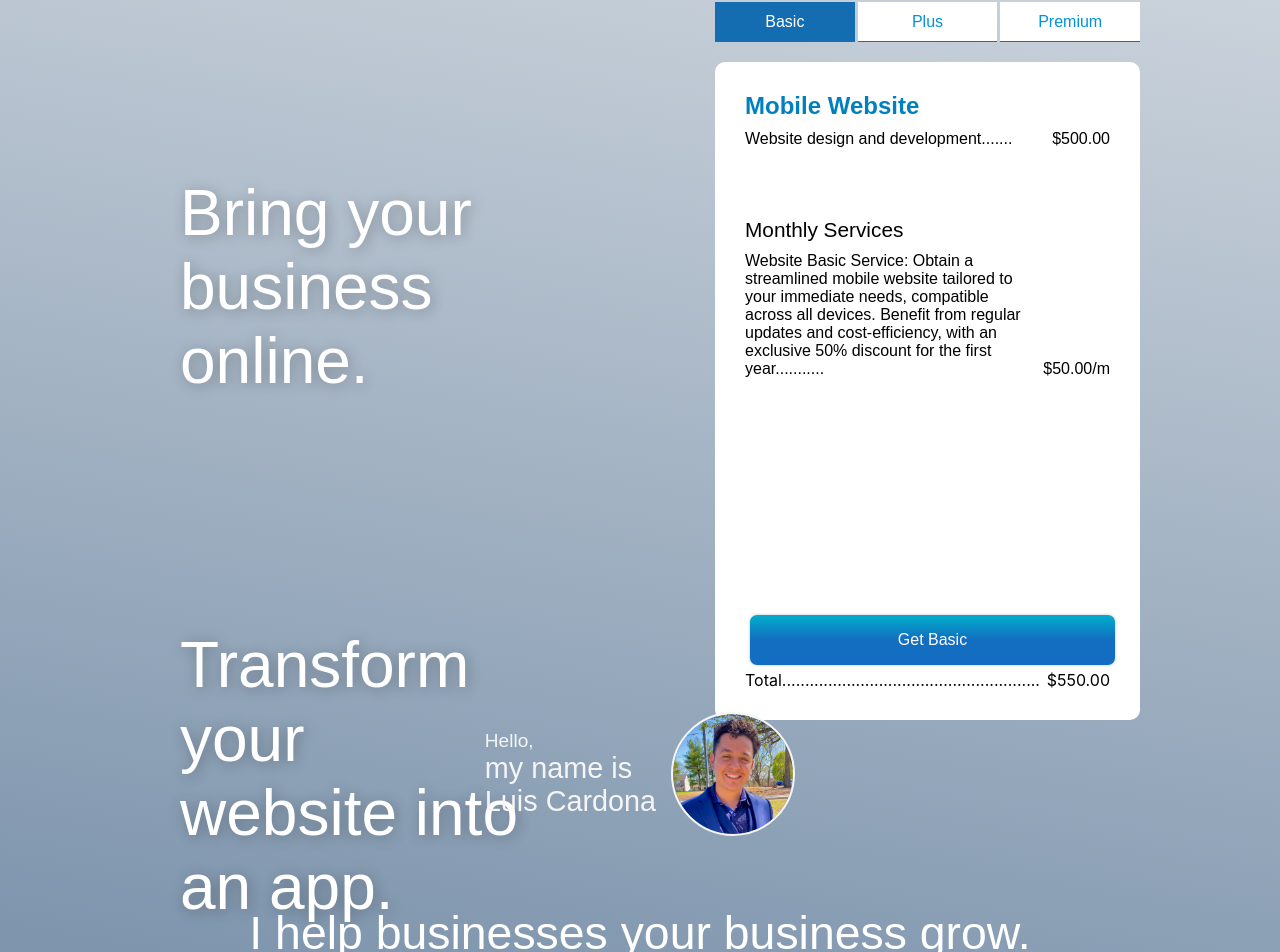
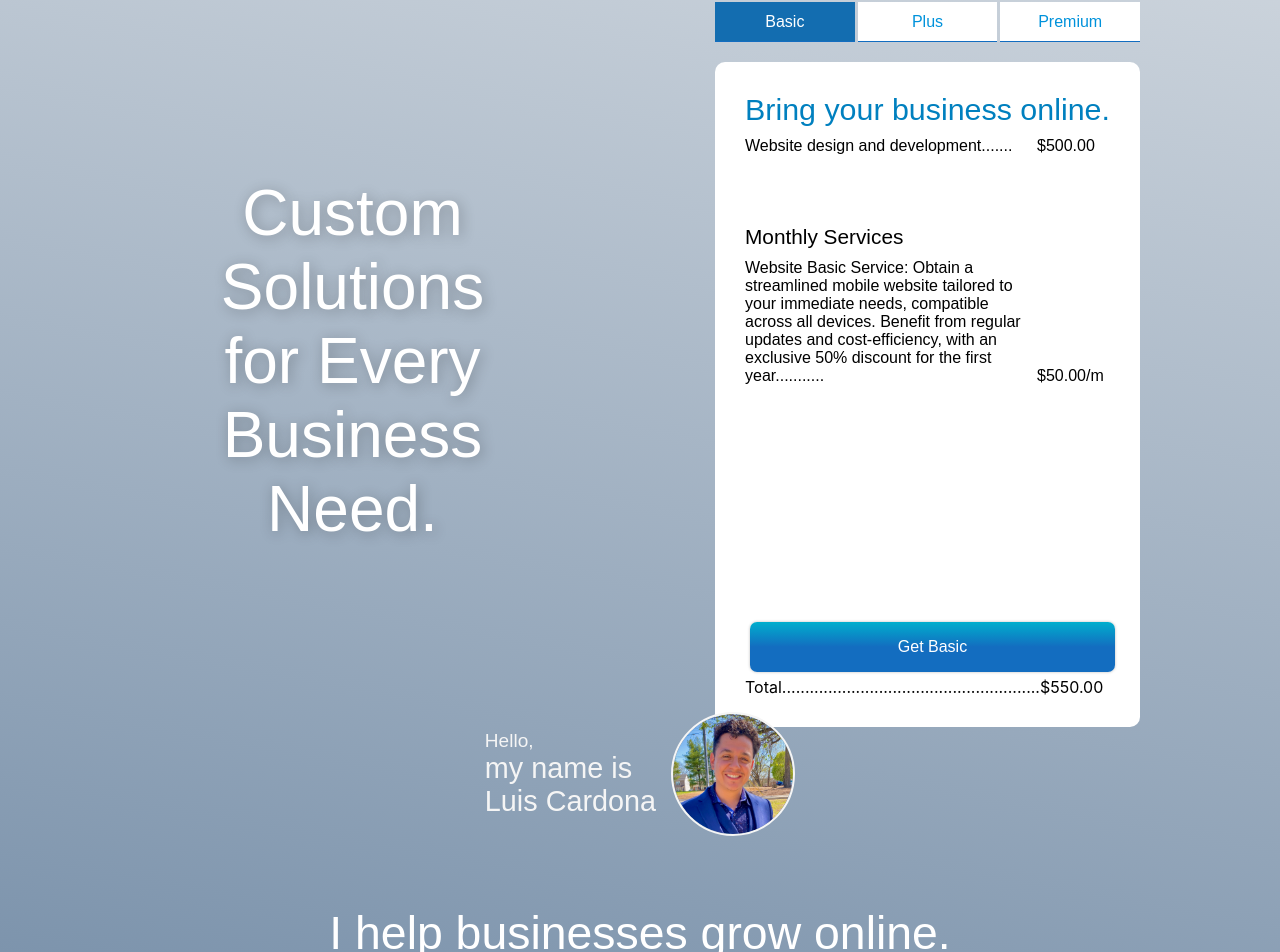
Before and after one commit to louieLouie117/react-portfolio, a React (Create React App) app in the folder client/: page / in a window 1280 px wide. Shown: the part 651-1603 px from the top of the page. Built offline with nearby package versions, Linux system fonts and the light colour scheme.

Commit message:
NewPricing

```diff
--- a/client/src/components/LandingPage/HeroBanner.jsx
+++ b/client/src/components/LandingPage/HeroBanner.jsx
@@ -76,7 +76,7 @@ window.onload = function() {
                   <img id="PortfolioImg" src="/img/PortfolioPhoto350.png" alt="" />
                   </div>
                   <footer>
-                  <h2>I help businesses your business grow.</h2>
+                  <h2>I help businesses grow online.</h2>
 
 
                   </footer>
--- a/client/src/components/LandingPage/Services.jsx
+++ b/client/src/components/LandingPage/Services.jsx
@@ -21,22 +21,27 @@ function Services(props) {
             <ul className='pricing-container' style={PlusServers}>
             <li>Website design and development.......</li>
             <li>$500.00</li>
+
             <li>Setup Online Marketing.......</li>
             <li>$500.00</li>
+
             <li>Logo and Branding.......</li>
-            <li>$2,000.00</li>
+            <li>$500.00</li>
             </ul>
         );
     };
 
     const renderPremiumService = () => {
         return (
-            <ul className='pricing-container' style={brandingLogoIntegration}>
-            <li>App design and development....</li>
+            <ul className='pricing-container' style={PremiumServicesStyles}>
+            <li>App design.......</li>
             <li>$1,000.00</li>
 
-            <li>Database</li>
-            <li>$5,000.00</li>
+            <li>App development.......</li>
+            <li>$2,000.00</li>
+
+            <li>Database.........</li>
+            <li>$3,500.00</li>
             </ul>
         );
     };
@@ -47,7 +52,7 @@ function Services(props) {
 
     <ServicesStyles></ServicesStyles>
     // service tile
-    const [ServiceTile, setServiceTile] = useState('Mobile Website');
+    const [ServiceTile, setServiceTile] = useState('Bring your business online.');
     // service description
     const [ServiceDescription, setServiceDescription] = useState('Website Basic Service: Obtain a streamlined mobile website tailored to your immediate needs, compatible across all devices. Benefit from regular updates and cost-efficiency, with an exclusive 50% discount for the first year.');
     // service purchase link
@@ -59,7 +64,7 @@ function Services(props) {
 
 
     // branding logo integration
-    const [brandingLogoIntegration, setBrandingLogoIntegration] = useState({display: 'none'});
+    const [PremiumServicesStyles, setPremiumServicesStyles] = useState({display: 'none'});
     // total amount
     const [TotalAmount, setTotalAmount] = useState('$550.00');
     // analytics integration
@@ -72,12 +77,11 @@ function Services(props) {
     const [plusServiceBTNStyles, setPlusServiceBTNStyles] = useState({backgroundColor: 'white', color: '#0092db'});
     const [premiumServiceBTNStyles, setPremiumServiceBTNStyles] = useState({backgroundColor: 'white', color: '#0092db'});
     // branding styles
-    const [brandingStyles] = useState({color: '#0092db'});
 
 // basicServiceHandler
 const basicServiceHandler = () => {
     //service tile
-    setServiceTile('Mobile Website');
+    setServiceTile('Bring your business online.');
     // service description
     setServiceDescription('Website Basic Service: Obtain a streamlined mobile website tailored to your immediate needs, compatible across all devices. Benefit from regular updates and cost-efficiency, with an exclusive 50% discount for the first year.');
     setBasicServiceBTNStyles({backgroundColor: '#136db0', color: 'white'});
@@ -91,7 +95,9 @@ const basicServiceHandler = () => {
     // payment integration
 
     setPlusServers({display: 'none'});
-    setBrandingLogoIntegration({display: 'none'});
+    setPremiumServicesStyles({display: 'none'});
+
+    setBasicServicesStyles({display: 'grid'});
 
     setTotalAmount('$550.00');
 
@@ -100,7 +106,7 @@ const basicServiceHandler = () => {
 // plusServiceHandler
 const plusServiceHandler = () => {
     //service tile
-    setServiceTile('Website & Marketing');
+    setServiceTile('Establish a unique brand identity.');
     // service description
     setServiceDescription('Plus: Enhance your website and kickstart online marketing. Integrated Geo-targeted marketing for local visibility and keyword optimization for search engines.');
     setPlusServiceBTNStyles({backgroundColor: '#136db0', color: 'white'});
@@ -117,17 +123,23 @@ const plusServiceHandler = () => {
     // display basic service none renderBasicService
     setBasicServicesStyles({display: 'none'});
 
-    // brandingLogoIntegration
-    setBrandingLogoIntegration({display: 'none'});
+    // PremiumServicesStyles
+    setPremiumServicesStyles({display: 'none'});
     // analytics integration
     setPlusServers({display: 'grid'});
+
+    // BasicServicesStyles
+    setBasicServicesStyles({display: 'none'});
     setHighlightAnalytics({color: '#0092db'});
 }
 
 // premiumServiceHandler
 const premiumServiceHandler = () => {
+
+    setBasicServicesStyles({display: 'none'});
+    setPlusServers({display: 'none'});
     //service tile
-    setServiceTile('Website & App');
+    setServiceTile('Transform your website into an app.');
     // service description
     setServiceDescription('Premium: Get a custom logo design aligned with your business identity.Elevate your social media presence with regular content posting to engage your audience.');
     setPremiumServiceBTNStyles( {backgroundColor: '#136db0', color: 'white'});
@@ -143,11 +155,10 @@ const premiumServiceHandler = () => {
     // total amount
     setTotalAmount('$6,740.00');
 
-   // analytics integration
-    setPlusServers({display: 'grid'});
     setHighlightAnalytics({color: 'black'});
-    // brandingLogoIntegration
-    setBrandingLogoIntegration({display: 'grid'});
+    // PremiumServicesStyles
+    setPremiumServicesStyles({display: 'grid'});
+
 
 
 
@@ -173,9 +184,7 @@ const premiumServiceHandler = () => {
                 <section className='Cost-Container'>
                 <aside>
 
-        <h1>Bring your business online.</h1>
-        <h1>Transform your website into an app.</h1>
-        <h1>Establish a unique brand identity</h1>
+        <h1>Custom Solutions for Every Business Need.</h1>
 
         </aside>
 
--- a/client/src/modules/LandingPageStyles.css
+++ b/client/src/modules/LandingPageStyles.css
@@ -847,7 +847,7 @@ li ::-webkit-scrollbar {
 
 .myHeader-container>header>footer>h2{
   color: white;
-  font: 1.9em sans-serif;
+  font: 2.5em sans-serif;
   padding: 30px;
 }
 
--- a/client/src/modules/ServicesStyles.css
+++ b/client/src/modules/ServicesStyles.css
@@ -52,6 +52,7 @@
 
 .ServicesCard>li>header>h2{
     color: #0080BF;
+    font: 1.9em sans-serif;
 }
 
 .ServicesCard>li>h2{
@@ -128,13 +129,12 @@
 }
 
 .Cost-Container>aside h1{
-    font: 1.8em sans-serif;
+    font: 2em sans-serif;
     color: white;
     text-align: left;
     padding: 28px;
-
-    /* Show on text*/
     text-shadow: 2px 2px 14px #00000046;
+    text-align: center;
 }
 
 
@@ -168,9 +168,7 @@
     align-items: flex-end;
 }
 
-.pricing-container>li:last-of-type{
-justify-items: flex-end;
-}
+
 
 .ServicesCard>li>h3{
     font: 1em sans-serif;
```
